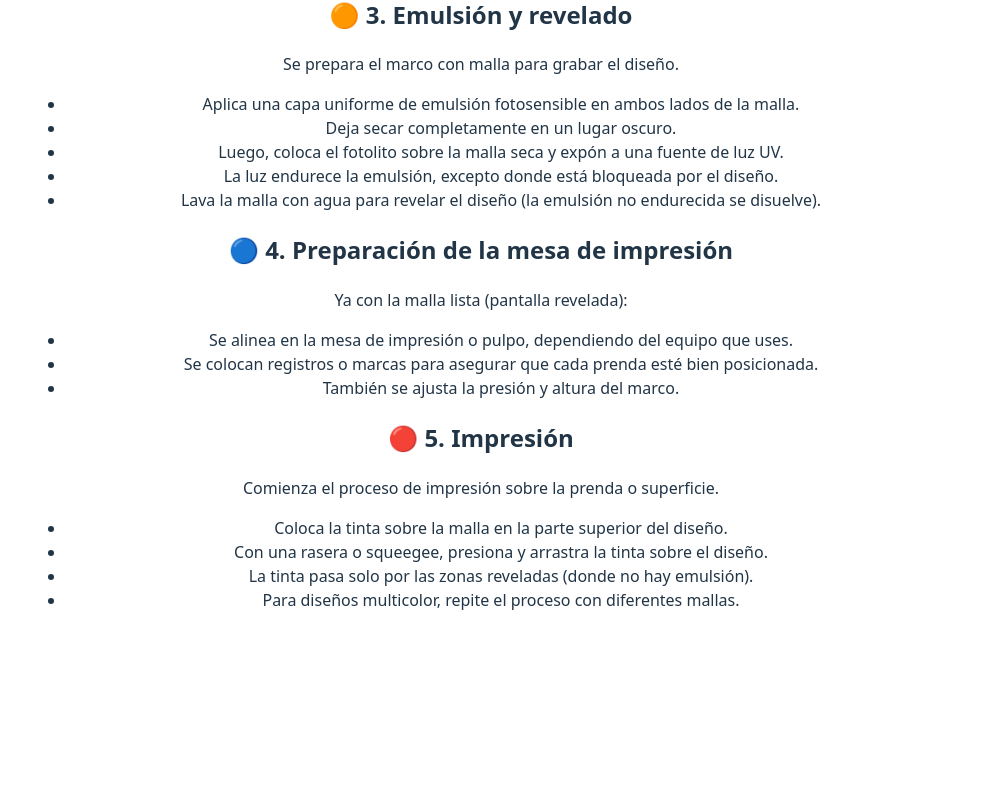
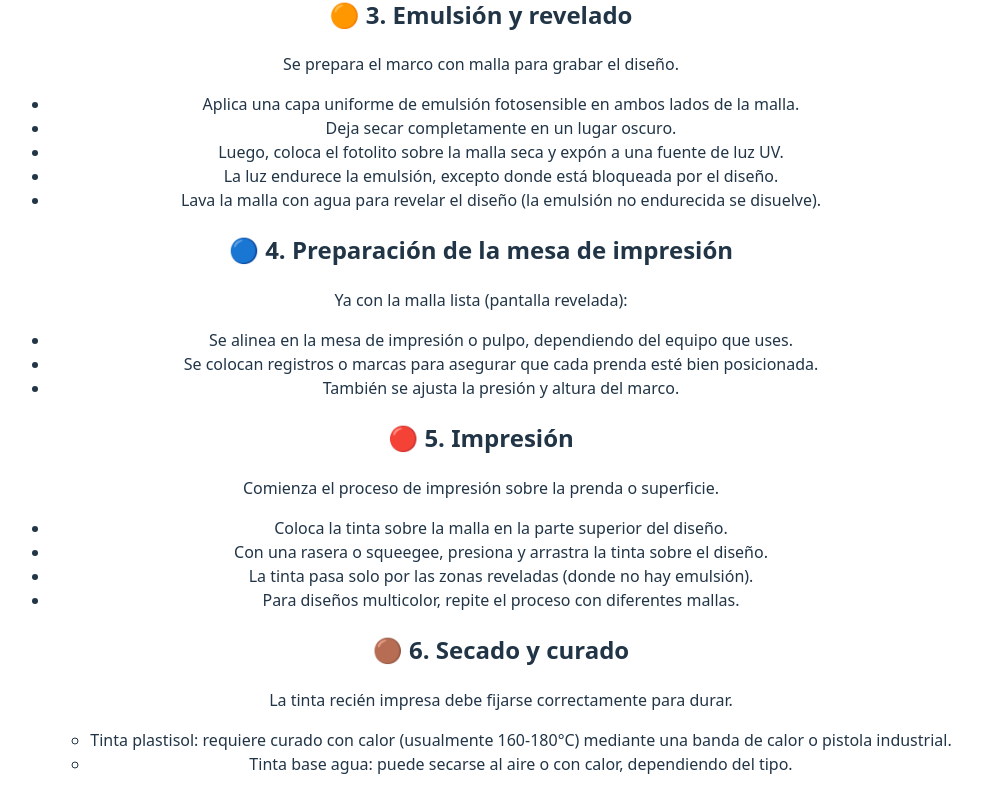
Before and after one commit to luis920/procedimiento-serigrafia, a React (Vite) app: page / in a window 1280 px wide. Shown: the part 488-1300 px from the top of the page, without its empty margins (159-1141 px from the left). Before the commit the page ends 1148 px from the top, so only its background shows below. Built offline with nearby package versions, Linux system fonts and the light colour scheme.

Commit message:
add step six of procees in screen printing

```diff
--- a/src/App.jsx
+++ b/src/App.jsx
@@ -91,6 +91,22 @@ function App() {
           <li>
             Para diseños multicolor, repite el proceso con diferentes mallas.
           </li>
+          <div>
+            <h2>🟤 6. Secado y curado</h2>
+            <p>
+              La tinta recién impresa debe fijarse correctamente para durar.
+            </p>
+            <ul>
+              <li>
+                Tinta plastisol: requiere curado con calor (usualmente
+                160-180°C) mediante una banda de calor o pistola industrial.
+              </li>
+              <li>
+                Tinta base agua: puede secarse al aire o con calor, dependiendo
+                del tipo.
+              </li>
+            </ul>
+          </div>
         </ul>
       </div>
     </div>
```
